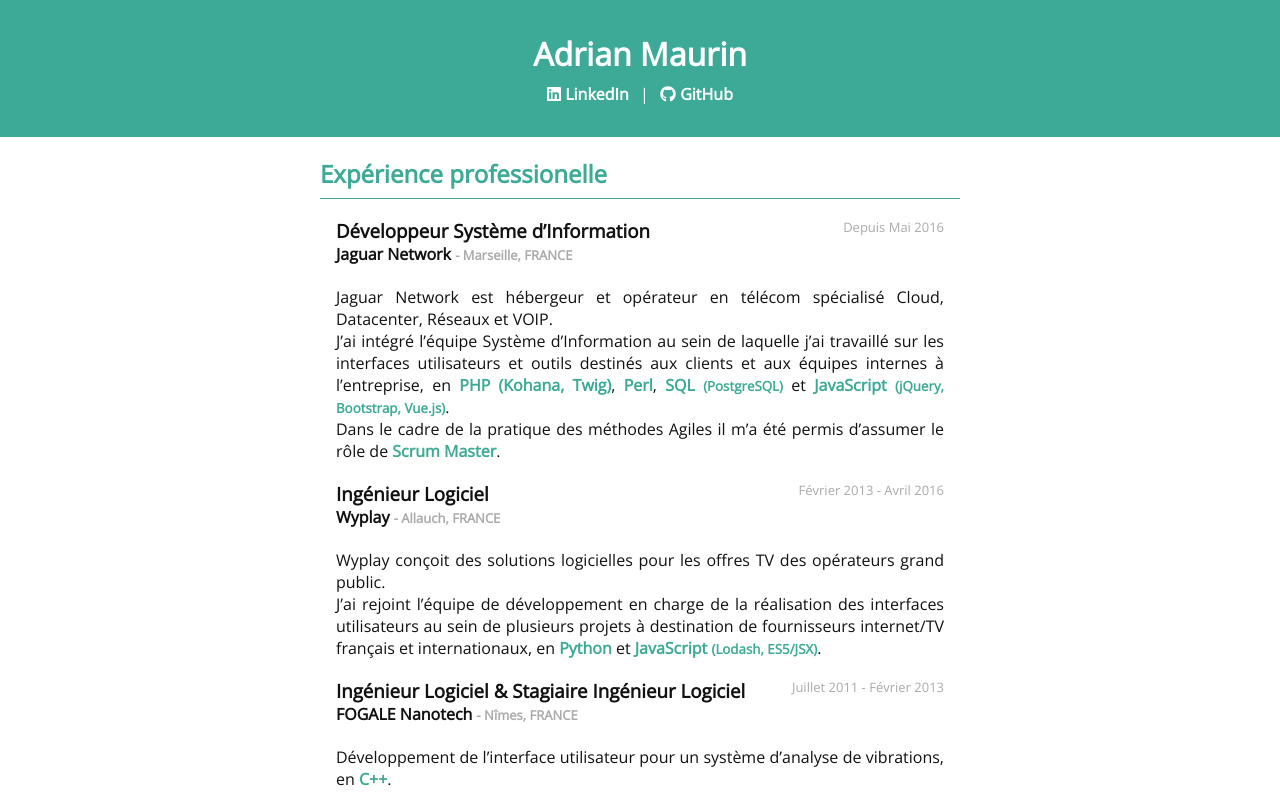
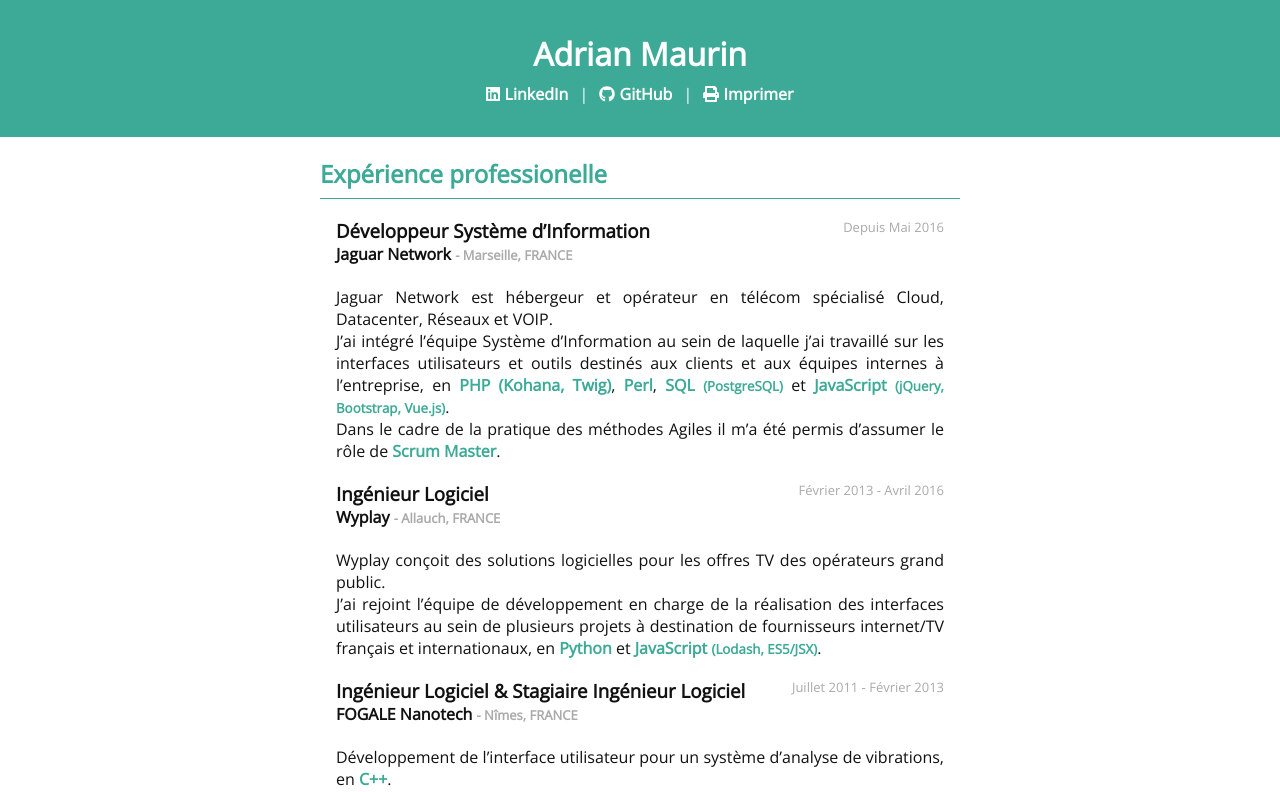
Before and after one commit to pogman-code/adrian-maurin.github.io, a Vue app: page / in a window 1280 px wide. Shown: the top 792 px of the page. Built offline with nearby package versions, Linux system fonts and the light colour scheme.

Commit message:
print button & link to github repo

```diff
--- a/src/App.vue
+++ b/src/App.vue
@@ -7,9 +7,11 @@
           ><fa :icon="['fab', 'linkedin']"></fa> LinkedIn</a
         >
         |
-        <a href="https://github.com/users/adrian-maurin"
+        <a href="https://github.com/adrian-maurin/adrian-maurin.github.io"
           ><fa :icon="['fab', 'github']"></fa> GitHub</a
         >
+        |
+        <a href="javascript:window.print()"><fa icon="print"></fa> Imprimer</a>
       </div>
     </header>
     <router-view id="content" />
```
